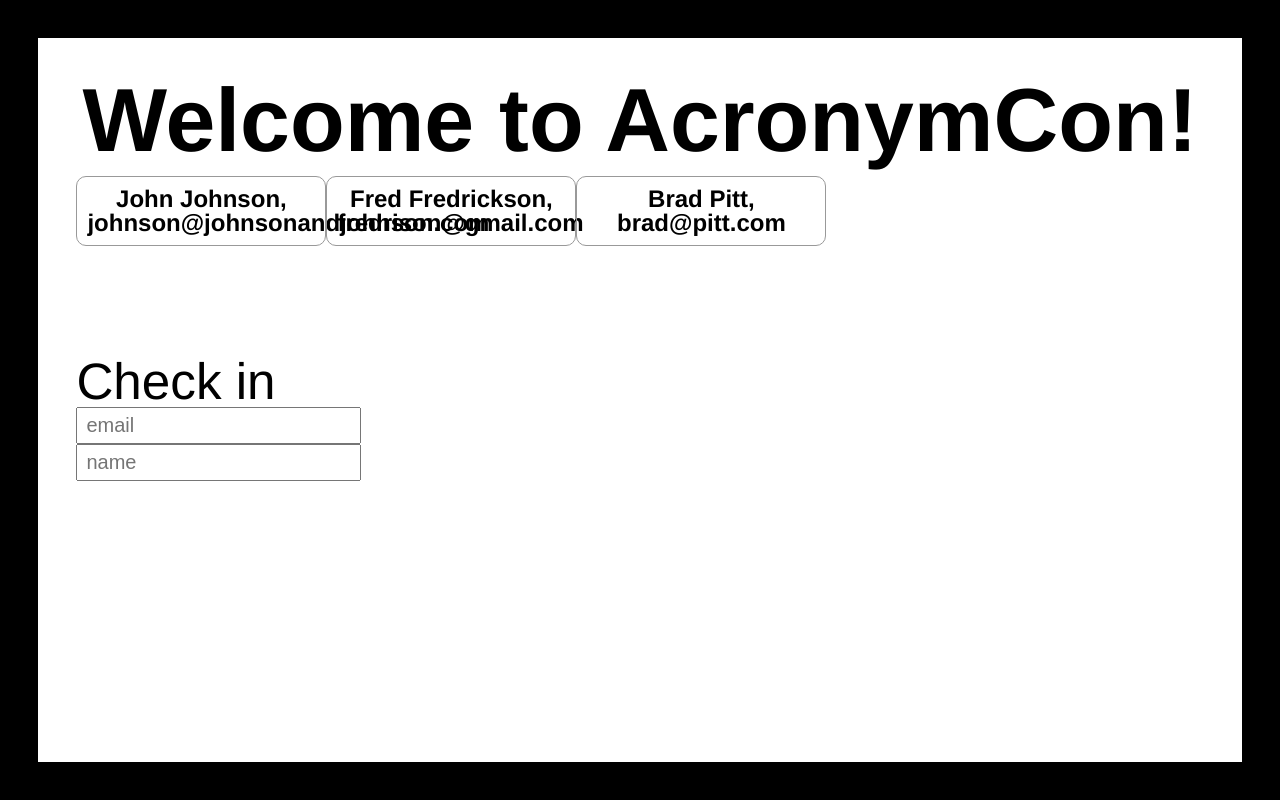
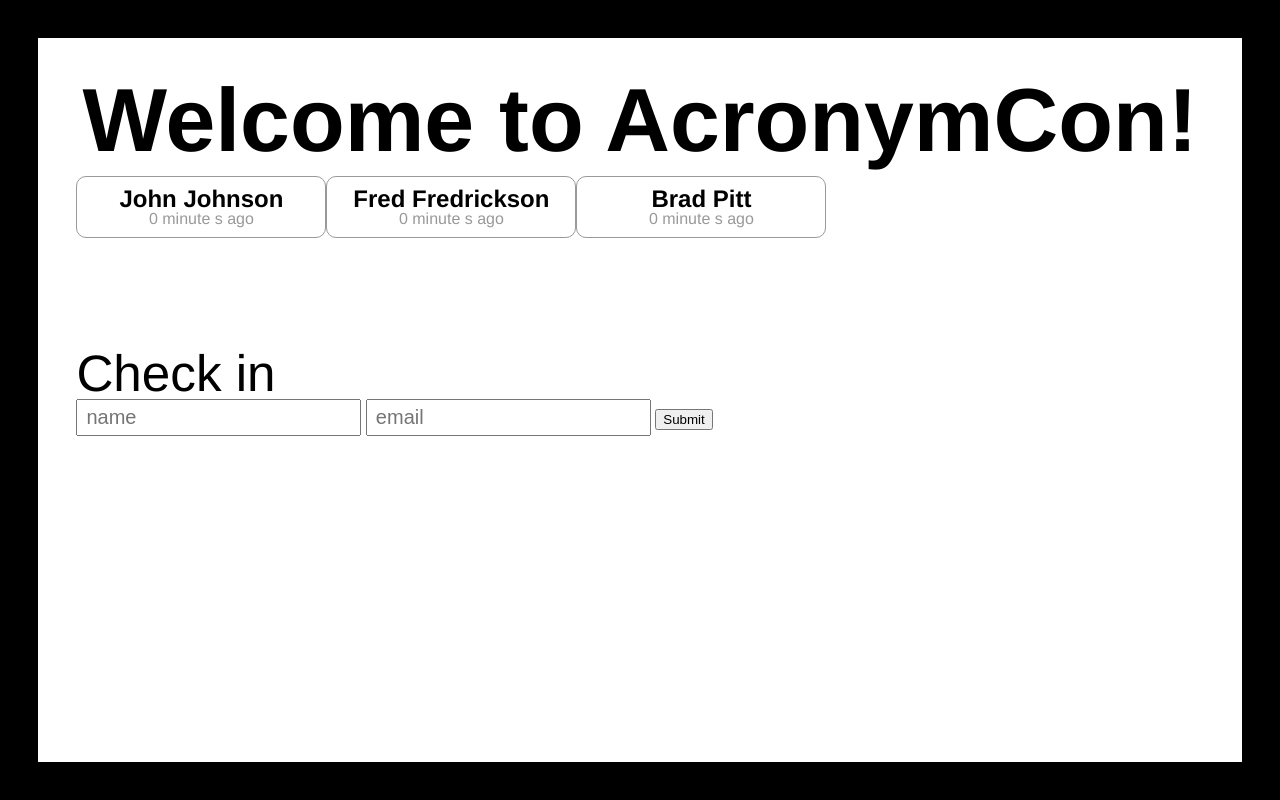
Before and after one commit to babadav/vue_checkin, a website: page index.html in a window 1280 px wide. Drawn offline with nearby package versions, Linux system fonts and the light colour scheme; files that its build step writes are made by us from their sources.

Commit message:
after online class

```diff
--- a/index.html
+++ b/index.html
@@ -15,12 +15,14 @@
 			<h1>Welcome to AcronymCon!</h1>
 			<ul>
 				<li v-for="person in people">
-					<h3>{{ person.name }}, {{person.email}}</h3>
+					<h3>{{ person.name }}</h3>
+					<p>{{person.since}} minute <span v-if="person.since != 1">s</span> ago</p>
 				</li>
 			</ul>
 			<h2>Check in</h2>
-			<input v-model="enteredEmail" placeholder="email"><p>{{enteredEmail}}</p>
-			<input v-model="enteredName" placeholder="name"><p>{{enteredName}}</p>
+			<input v-model="enteredName" placeholder="name" @keyup.enter="$event.target.nextElementSibling.focus()">
+			<input v-model="enteredEmail" placeholder="email" @keyup.enter="$event.target.nextElementSibling.focus()" >
+			<button type="submit" v-on:keyup.enter="submitPerson">Submit</button>
 		</div>
 
 		<script src="https://cdn.jsdelivr.net/npm/vue"></script>
--- a/src/js/app.js
+++ b/src/js/app.js
@@ -9,15 +9,54 @@ var app = new Vue({
 			{
 				name: 'John Johnson',
 				email: 'johnson@johnsonandjohnson.com',
+				time: Date.now(),
+				since: 0, // number of minutes since person has checked in.
 			},
 			{
 				name: 'Fred Fredrickson',
 				email: 'fredrison@gmail.com',
+				time: Date.now(),
+				since: 0,
 			},
 			{
 				name: 'Brad Pitt',
 				email: 'brad@pitt.com',
+				time: Date.now(),
+				since: 0,
 			},
 		]
 	},
+	created: function(){
+		setInterval(this.updateTimeSinceValues, 10 * 1000)
+
+
+	},
+	methods:{
+		updateTimeSinceValues: function(){
+			console.log('10sec')
+			this.people.forEach(person => {
+				person.since = Math.round((Date.now() - person.time) / 1000 /60)
+			})
+		},
+		submitPerson: function() {
+			if (!this.enteredEmail || !this.enteredName)
+				return
+			console.log('enter was hit')
+
+			this.people.unshift(
+				{
+				name: this.enteredName,
+				email: this.enteredEmail,
+				time: Date.now(),
+			});
+
+			if (this.people.length > 4) {
+				this.people.pop();
+			}
+
+			this.enteredEmail = ''
+			this.enteredName = ''
+		}
+
+	}
 })
```
